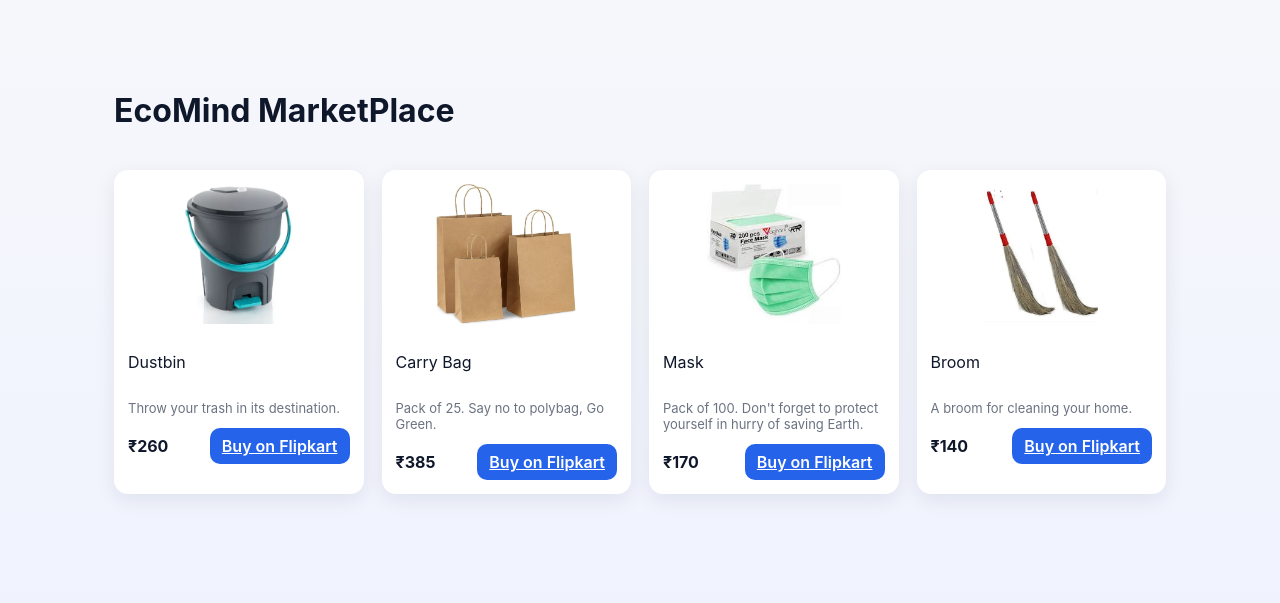
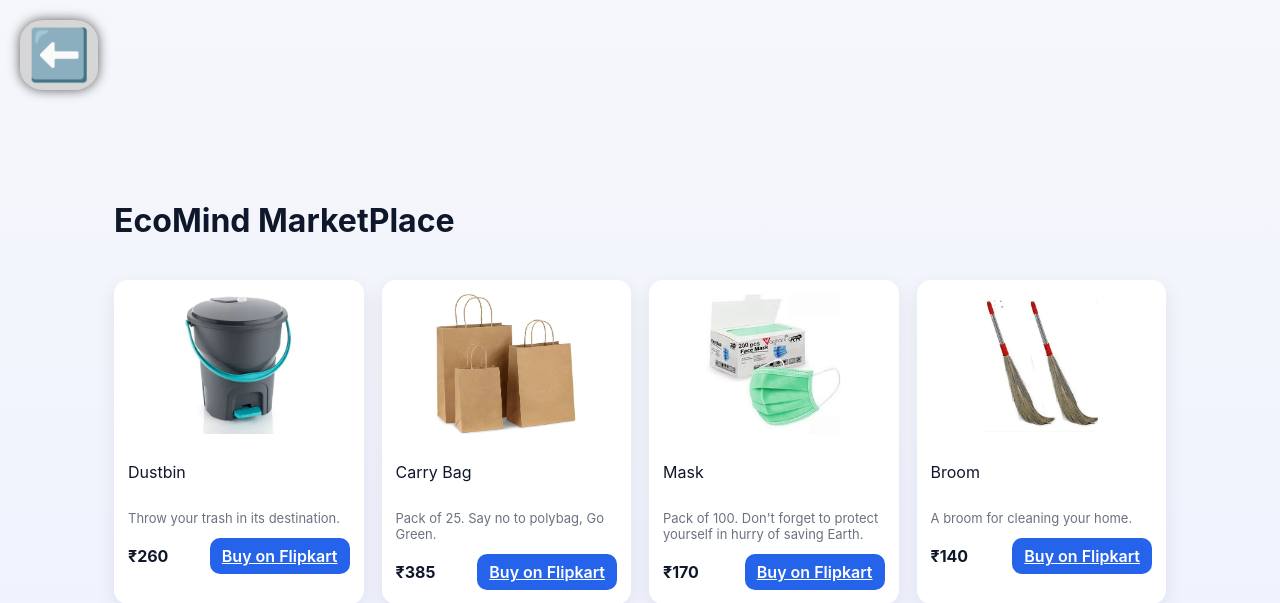
Before and after one commit to Cloudshivanshu/Eco_Mind, a Django app: page /shop/ in a window 1280 px wide. Shown: the top 603 px of the page. Run offline with Django 5.2, Linux system fonts and the light colour scheme.

Commit message:
home-page content & shop back-btn

```diff
--- a/Main/Main_App/views.py
+++ b/Main/Main_App/views.py
@@ -11,3 +11,5 @@ def game(request):
     return render(request,'game.html')
 def shop(request):
     return render(request,'marketPlace.html')
+
+#
--- a/Main/static/marketPlace.css
+++ b/Main/static/marketPlace.css
@@ -23,6 +23,23 @@ body {
     background: linear-gradient(180deg, var(--bg), #eef2ff);
     color: #0f172a;
 }
+
+#backBtn {
+    cursor: pointer;
+    background: hsl(0, 0%, 84%);
+    margin: 20px 20px;
+    padding: 6px 8px;
+    border: none;
+    border-radius: 30%;
+    font-size: 50px;
+    box-shadow: 0 0 12px rgba(51, 51, 51, 0.8);
+    transition: 0.3s;
+  }
+
+  #backBtn:hover {
+    background: #bebfbe;
+    box-shadow: 0 0 20px rgb(0, 0, 0);
+  }
 
 .wrap {
     max-width: 1100px;
--- a/Main/templates/marketPlace.html
+++ b/Main/templates/marketPlace.html
@@ -10,6 +10,11 @@
 </head>
 
 <body>
+    <div class="back">
+    <a href="/">
+      <button id="backBtn">⬅️</button>
+    </a>
+  </div>
     <div class="wrap">
         <header>
             <div class="brand">
@@ -68,10 +73,6 @@
                 <p class="desc">A broom for cleaning your home.</p>
                 <div class="meta">
                     <span class="price">&#8377;140</span>
-                    <!-- <button class="btn"
-                        onclick="window.open('https://www.flipkart.com/preclusive-premium-quality-plastic-handle-natural-100-grass-broom-stick-dry/p/itm0478c6be6967e?pid=BMBFTEDYAFYPCRC7W2P5CD', '_blank')">
-                        Buy on Flipkart
-                    </button> -->
                     <a href="https://www.flipkart.com/preclusive-premium-quality-plastic-handle-natural-100-grass-broom-stick-dry/p/itm0478c6be6967e?pid=BMBFTEDYAFYPCRC7&lid=LSTBMBFTEDYAFYPCRC7W2P5CD&marketplace=FLIPKART&q=broom&store=rja%2Fz2d%2Fjms&srno=s_1_12&otracker=search&otracker1=search&fm=Search&iid=en_iww56mdshF-71fNQJTJVeBCl8euLkx4FrnbkJ38icmPq5vLecrwvJLAUqD65rYI8ORx5Ve8nb0ictMm_yjME8w%3D%3D&ppt=sp&ppn=sp&ssid=h5uo2onec00000001764174233099&qH=5bfab488f433de37"
                         target="_blank"
                         rel="noopener noreferrer"
```
Also changed, not shown: Main/static/indexStyle.css (+46 -4 lines), Main/templates/index.html (+9 -6 lines).
